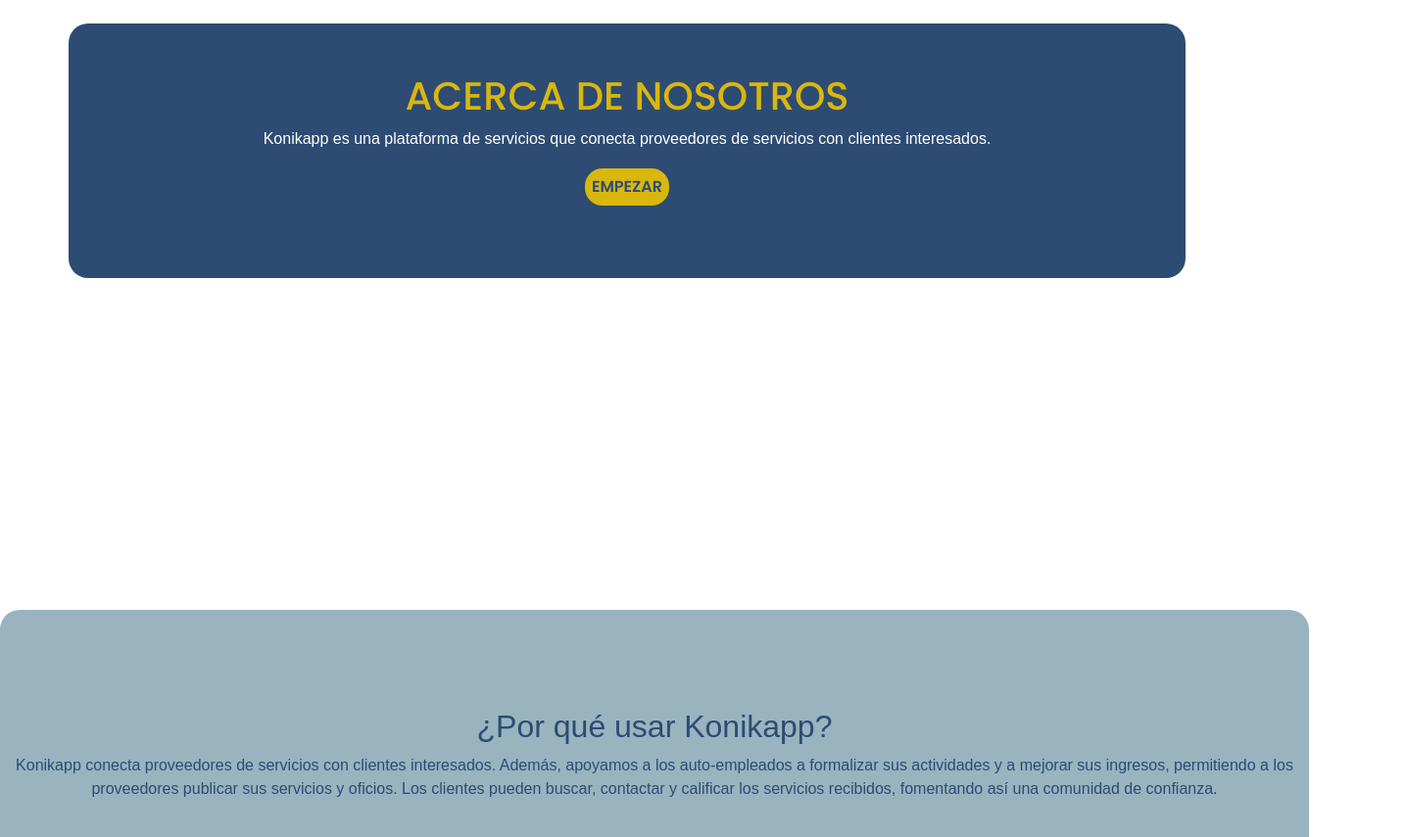
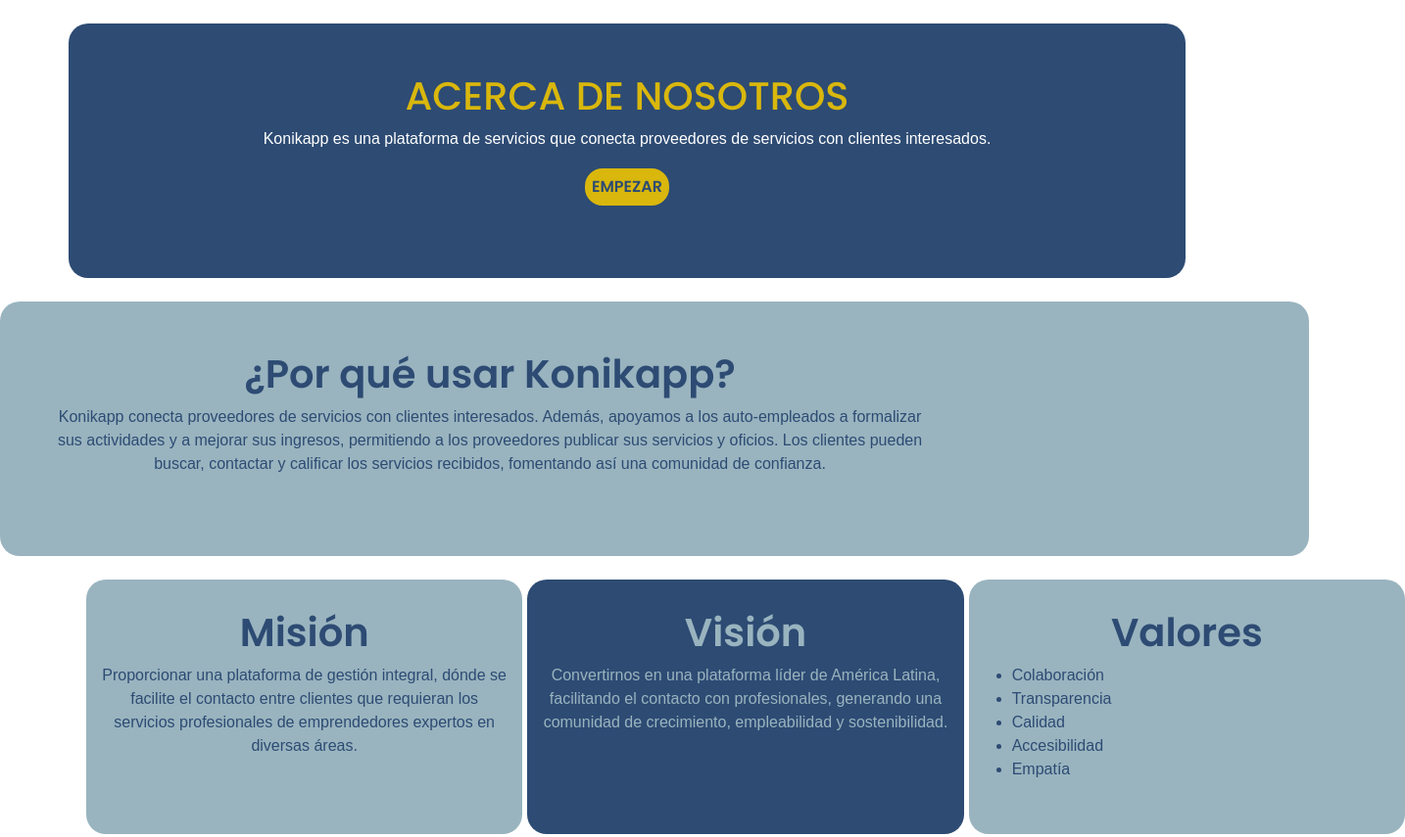
Before and after one commit to EyC11/Squad_Beans, a plain HTML site: page indexAcerca.html in a window 1280 px wide. Shown: the top 855 px of the page at 98% size, 1434 px wide, since content can reach past the window. Drawn offline with nearby package versions, Linux system fonts and the light colour scheme.

Commit message:
Segundo avance página acerca de nosotros

```diff
--- a/indexAcerca.html
+++ b/indexAcerca.html
@@ -40,8 +40,8 @@
             </div>
 
             <div class="container-p">
-            <p style='color: #FFFFFF; font-size: 16px;'>Konikapp es una plataforma de servicios que conecta proveedores
-                de servicios con clientes interesados.</p>
+                <p style='color: #FFFFFF; font-size: 16px;'>Konikapp es una plataforma de servicios que conecta
+                    proveedores de servicios con clientes interesados.</p>
             </div>
 
             <div class="container--boton">
@@ -53,37 +53,41 @@
         <div class="img--container">
             <img class="like" src="./public/assets/Like.png.png" alt="Like">
         </div>
+    </div>
+        <br>
 
         <!--Sección 2-->
         <div class="container2">
-        <div class="container2--porque">
-            <div id="porque">
-                <h2>¿Por qué usar Konikapp? </h2>
+            <div class="porque">
+                <div class="h2--por">
+                    <h2 style="font-family: 'Poppins',sans-serif; font-size: 40px;font-weight: 600;">¿Por qué usar Konikapp?</h2>
+                </div>
+                <div class="p--por">
                     <p>Konikapp conecta proveedores de servicios con clientes interesados. Además, apoyamos a los
-                    auto-empleados
-                    a formalizar sus actividades y a mejorar sus ingresos, permitiendo a los proveedores publicar sus
-                    servicios y oficios. Los clientes pueden buscar, contactar y calificar los servicios recibidos,
-                    fomentando así una comunidad de confianza.</p>
+                        auto-empleados a formalizar sus actividades y a mejorar sus ingresos, permitiendo a los
+                        proveedores publicar sus servicios y oficios. Los clientes pueden buscar, contactar y calificar
+                        los servicios recibidos, fomentando así una comunidad de confianza.</p>
                 </div>
             </div>
-            <!--<div id="image">
-                <img src="./public/assets/Miguel.jpeg">
-            </div>-->
         </div>
+        <div class="image-container">
+            <img class="search" src="./public/assets/Search.png.png">
+        </div>
+
     <br>
     <div class="row">
         <div class="mision col-xl-4">
-            <h2>Mision</h2>
+            <h2 style="font-family: 'Poppins',sans-serif; font-size: 40px;font-weight: 600;">Misión</h2>
             <p>Proporcionar una plataforma de gestión integral, dónde se facilite el contacto entre clientes que
                 requieran los servicios profesionales de emprendedores expertos en diversas áreas.</p>
         </div>
         <div class="vision col-xl-4">
-            <h2>Vision</h2>
+            <h2 style="font-family: 'Poppins',sans-serif; font-size: 40px;font-weight: 600;">Visión</h2>
             <p>Convertirnos en una plataforma líder de América Latina, facilitando el contacto con profesionales,
                 generando una comunidad de crecimiento, empleabilidad y sostenibilidad.</p>
         </div>
         <div class="valores col-xl-4">
-            <h2 style="text-align: center;">Valores</h2>
+            <h2 style="text-align: center;font-family: 'Poppins',sans-serif; font-size: 40px; font-weight: 600;">Valores</h2>
             <ul>
                 <li>Colaboración</li>
                 <li>Transparencia</li>
@@ -93,7 +97,7 @@
             </ul>
         </div>
     </div>
-</div>
+
 
     <br><br>
 
--- a/src/styles/stylesAcerca.css
+++ b/src/styles/stylesAcerca.css
@@ -18,11 +18,11 @@ body {
 
 
 /*SECCION 1*/
-.container--total{
+/*.container--total{
     display: flex;
     flex-direction: column;
     flex-wrap: nowrap;
-}
+}*/
 
 
 .container {
@@ -32,7 +32,7 @@ body {
     height: 260px;
     display: flex;
     flex-direction: column;
-    align-items: center;
+    align-items:center;
     text-align: center;
     margin: auto;
     padding-top: 50px;
@@ -40,12 +40,17 @@ body {
 }
 
 .container-h1 {
+
     font-family: 'Poppins', sans-serif;
     font-weight: 600;
+    text-align: center;
 }
 
 .container-p {
+    display: flex;
+    flex-direction: column;
     position: relative;
+
     text-align: center;
     font-family: 'DM-Sans', sans-serif;
     font-weight: 300;
@@ -60,7 +65,8 @@ body {
     padding: 7px;
     border: solid 2px #2D4B73;
     border-radius: 20px;
-    text-align: left;
+    text-align: center;
+    align-items: center;
     font-family: 'Poppins', sans-serif;
     font-size: 16px;
     font-weight: 600;
@@ -76,16 +82,15 @@ body {
 .like {
     width: 100%;
     height: auto;
-
 }
 
 .img--container {
     width: 30%;
     max-width: 350px;
-    position: relative;
-    top: -280px;
+    position: absolute;
+    top: 1px;
     left: 0px;
-    z-index: 0;
+    z-index: 2;
     padding: 0;
 
 }
@@ -133,6 +138,63 @@ body {
 }*/
 
 .container2{
+    height: 260px;
+    width: 1336px;
+    background-color: #99B4BF;
+    color: #2D4B73;
+    border-radius: 20px;
+    display: flex;
+    flex-direction: column;
+    align-content: flex-start;
+    margin: auto;
+    padding-top: 50px;
+    justify-items:left;
+    position: relative;
+    z-index: 1;
+
+    /*text-align: left;
+    align-items: left;*/
+}
+
+.h2--por{
+    width: 900px;
+    margin-left: 50px;
+    text-align: center;
+    font-family: 'Poppins',sans-serif;
+    font-weight: 600;
+}
+
+.p--por{
+    width: 900px;
+    margin-left: 50px;
+    position: relative;
+    text-align: center;
+    font-family: 'DM-Sans', sans-serif;
+    font-weight: 300;
+}
+
+.image-container{
+    width: 30%;
+    max-width: 450px;
+    position: absolute;
+    top: 180px;
+    right: 0px;
+    z-index: 2;
+    padding: 0;
+}
+
+@media screen and (max-width: 1350px) {
+    .image-container{
+        visibility: hidden;
+    }
+}
+
+.search{
+    width: 100%;
+    height: auto;
+}
+
+/*.container--porque{
     background-color: #99B4BF;
     color: #2D4B73;
     border-radius: 20px;
@@ -147,9 +209,11 @@ body {
     justify-items:center;
     font-family: 'DM-Sans', sans-serif;
     font-weight: 300;
-}
 
-.container--porque{
+
+}*/
+
+/*.porque{
     border-radius: 20px;
     width: 1336px;
     height: 260px;
@@ -160,35 +224,31 @@ body {
     margin: auto;
     padding-top: 50px;
     justify-items:center;
-}
+}*/
 
-#porque{
-    border-radius: 20px;
+/*.row{
+    justify-items: auto;
+}*/
+
+.row{
+    display: flex;
+    flex-direction:column;
+
+    margin-right: 70px;
     width: 1336px;
     height: 260px;
-    display: flex;
-    flex-direction: column;
-    align-items: center;
-    text-align: center;
-    margin: auto;
-    padding-top: 50px;
-    justify-items:center;
-}
-
-.row{
-    justify-items: auto;
 }
 
 .mision {
     background-color: #99B4BF;
     color: #2D4B73;
     border-radius: 20px;
-    width: 1336px;
+    width: 30%;
     height: 260px;
     display: flex;
     flex-direction: column;
     text-align: center;
-    margin: 50px;
+    margin-left: 100px;
     padding: 30px;
     font-family: 'DM-Sans', sans-serif;
     font-weight: 300;
@@ -199,12 +259,13 @@ body {
     background-color: #2D4B73;
     color: #99B4BF;
     border-radius: 20px;
-    width: 1336px;
+    width: 30%;
     height: 260px;
     display: flex;
     flex-direction: column;
     text-align: center;
-    margin: 50px;
+    margin: 5px;
+    margin-right: 5px;
     padding: 30px;
     font-family: 'DM-Sans', sans-serif;
     font-weight: 300;
@@ -216,17 +277,32 @@ body {
     background-color: #99B4BF;
     color: #2D4B73;
     border-radius: 20px;
-    width: 1336px;
+    width: 30%;
     height: 260px;
     display: flex;
     flex-direction: column;
     text-align: left;
-    margin: 50px;
     padding: 30px;
     font-family: 'DM-Sans', sans-serif;
     font-weight: 300;
 
 }
+
+/*.image {
+    width: 30%;
+    max-width: 350px;
+    position: relative;
+    top: -280px;
+    left: 0px;
+    z-index: 0;
+    padding: 0;
+}
+
+.search {
+    width: 100%;
+    height: auto;
+}*/
+
 
 /*valores h2 {
     text-align: center;
```
Lines whose indentation alone changed are shown as unchanged.
